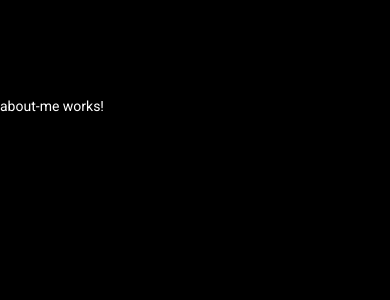
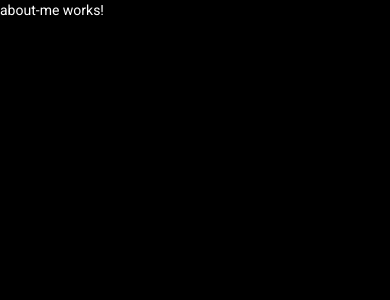
Before and after one commit to RobinMuehBFH/EWEB-portfolio, an Angular app in the folder frontend/portfolio/: page /about-me in a window 390 px wide. Shown: the top 300 px of the page. Built offline with nearby package versions, Linux system fonts and the light colour scheme.

Commit message:
bug fix landingpage & adjusted navbar for bigger screens

```diff
--- a/frontend/portfolio/src/app/app.component.css
+++ b/frontend/portfolio/src/app/app.component.css
@@ -3,10 +3,10 @@ body{
 }
 
 .bodypart-navbar{
-    display: flex;
+    display: contents;
     padding-top: 6rem;
 }
 
 .bodypart-no-navbar{
-    display: flex;
+    display: contents;
 }
--- a/frontend/portfolio/src/app/components/navbar/navbar.component.css
+++ b/frontend/portfolio/src/app/components/navbar/navbar.component.css
@@ -159,8 +159,8 @@ nav{
         pointer-events: none;
     }
     .nav-links.open{
-        clip-path: circle(1100px at 90% -10%);
-        -webkit-clip-path: circle(1100px at 90% -10%);
+        clip-path: circle(2000px at 90% -10%);
+        -webkit-clip-path: circle(2000px at 90% -10%);
         pointer-events: all;
         justify-content: space-evenly;
         transition: all 1s ease;
```
